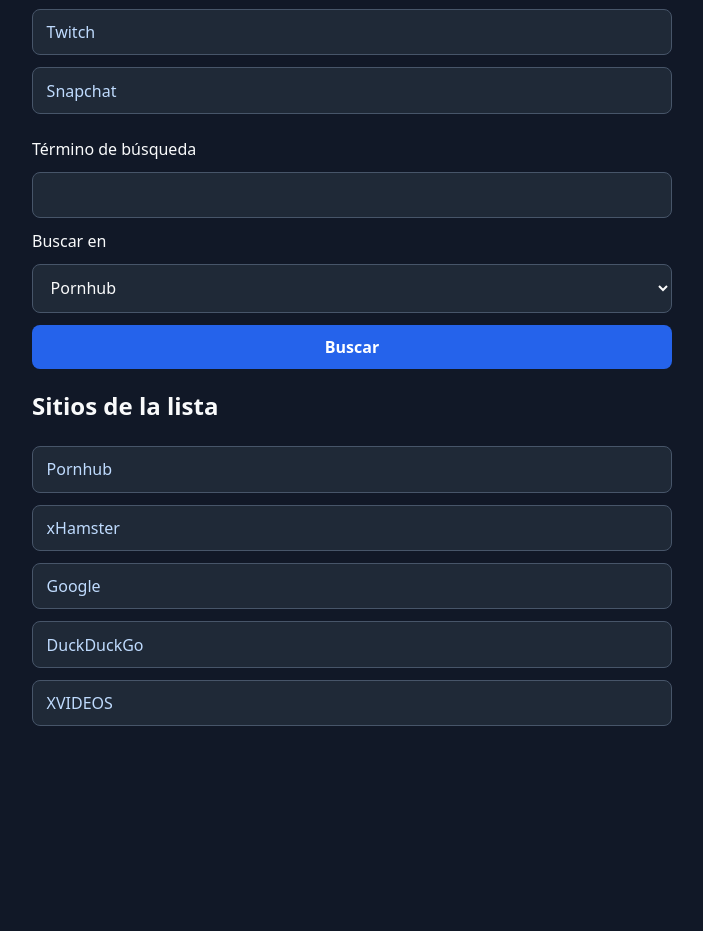
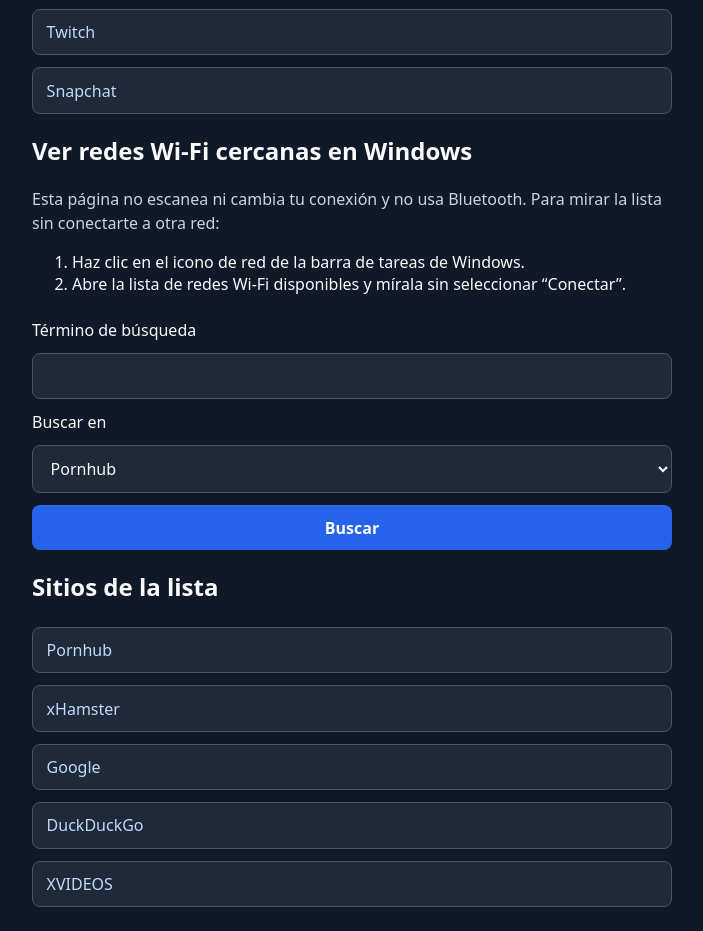
Before and after one commit to nangomona-lgtm/agete-lista, a plain HTML site: page index.html in a window 1280 px wide. Shown: the part 880-1811 px from the top of the page, without its empty margins (288-991 px from the left). Before the commit the page ends 1638 px from the top, so only its background shows below. Drawn offline with Linux system fonts and the light colour scheme.

Commit message:
Add read-only Windows Wi-Fi guide
Co-authored-by: Copilot <223556219+Copilot@users.noreply.github.com>

```diff
--- a/index.html
+++ b/index.html
@@ -97,6 +97,15 @@
       </nav>
     </section>
 
+    <section aria-labelledby="network-title">
+      <h2 id="network-title">Ver redes Wi-Fi cercanas en Windows</h2>
+      <p>Esta página no escanea ni cambia tu conexión y no usa Bluetooth. Para mirar la lista sin conectarte a otra red:</p>
+      <ol>
+        <li>Haz clic en el icono de red de la barra de tareas de Windows.</li>
+        <li>Abre la lista de redes Wi-Fi disponibles y mírala sin seleccionar “Conectar”.</li>
+      </ol>
+    </section>
+
     <form id="search-form">
       <label for="term">Término de búsqueda</label>
       <input id="term" name="term" type="search" autocomplete="off" required>
```
